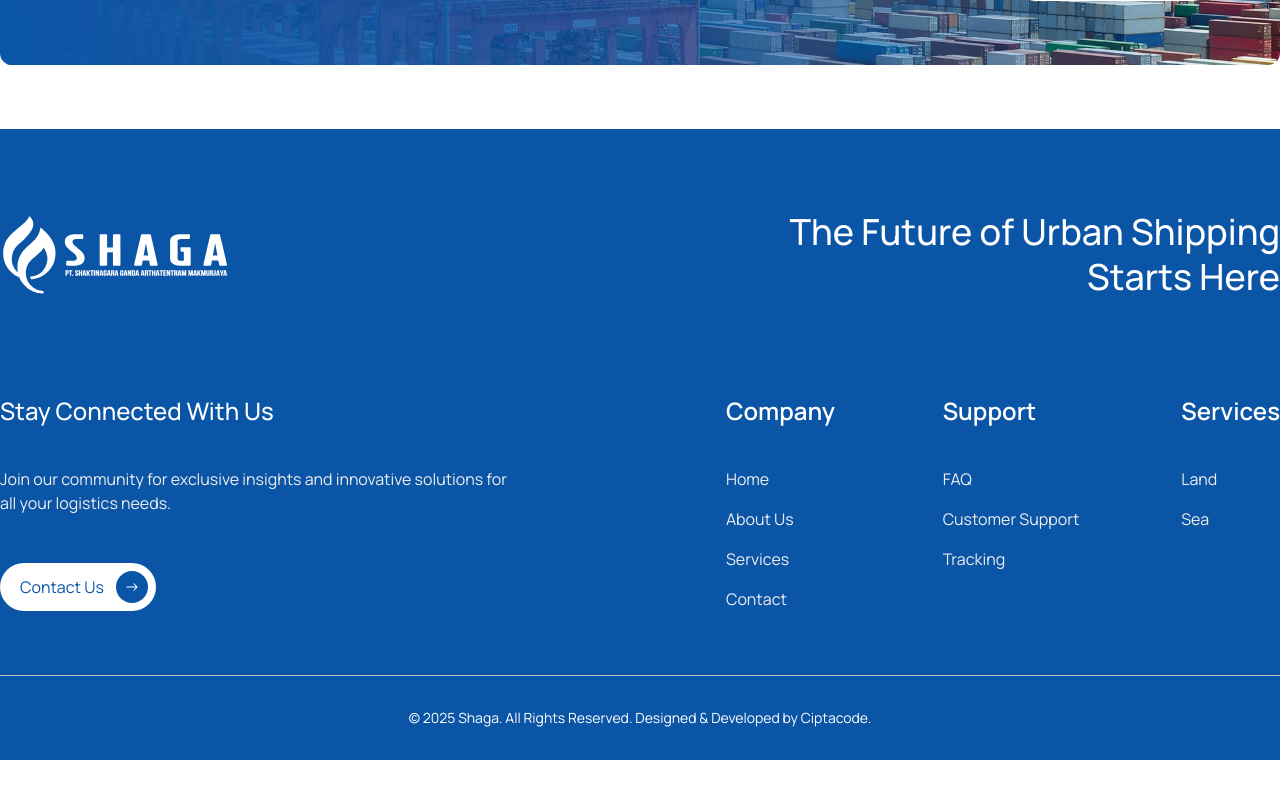
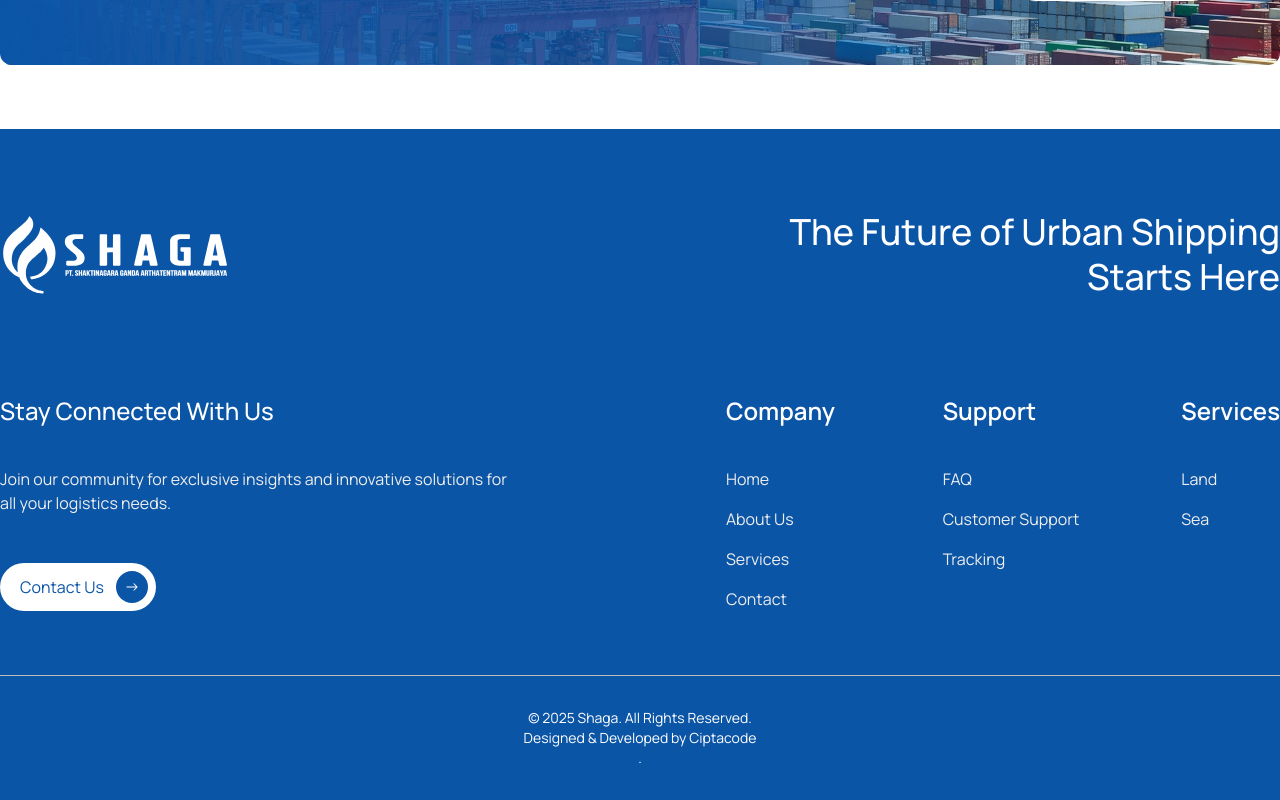
Before and after one commit to ciptacodeteam/shaga, a Next.js app: page /en in a window 1280 px wide. Shown: the part 6903-7703 px from the top of the page. Before the commit the page ends 7663 px from the top, so only its background shows below. Built offline with nearby package versions, Linux system fonts and the light colour scheme.

Commit message:
fix: update footer section to conditionally display design credit on larger screens

```diff
--- a/components/footer.tsx
+++ b/components/footer.tsx
@@ -126,8 +126,8 @@ export default function FooterSection() {
             <div className='text-center'>
               <p className='font-manrope text-white text-sm mt-8'>
                 © {new Date().getFullYear()} Shaga. All Rights Reserved.
-                Designed & Developed by{' '}
-                <span>
+                <span className='hidden lg:block'>
+                  Designed & Developed by{' '}
                   <Link
                     href={'https://ciptacode.id'}
                     target='_blank'
```
